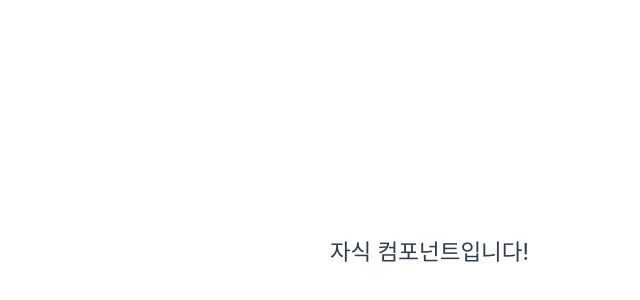
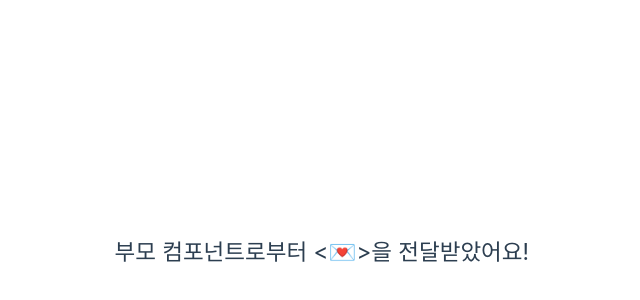
Before and after one commit to dana096-hello-vue/dana096-hello-vue.github.io, a Vue app: page / in a window 1280 px wide. Shown: the part 148-448 px from the top of the page, without its empty margins (111-751 px from the left). Built offline with nearby package versions, Linux system fonts and the light colour scheme.

Commit message:
3.1 components-2

```diff
--- a/package.json
+++ b/package.json
@@ -1,6 +1,6 @@
 {
   "name": "dana096-hello-vue.github.io",
-  "version": "0.2.9",
+  "version": "0.3.1",
   "private": true,
   "type": "module",
   "scripts": {
--- a/src/App.vue
+++ b/src/App.vue
@@ -1,7 +1,9 @@
 <script setup>
+import { ref } from 'vue'
 import Child from './components/Child.vue'
+const pocketMoney = ref('부모 컴포넌트로부터 <💌>을 전달받았어요!')
 </script>
 
 <template>
-<Child />
+<Child :pocketMoney="pocketMoney" />
 </template>
--- a/src/components/Child.vue
+++ b/src/components/Child.vue
@@ -1,3 +1,9 @@
+<script setup>
+const props = defineProps({
+	pocketMoney: String
+})
+</script>
+
 <template>
-	<h2>자식 컴포넌트입니다!</h2>
+	<h2>{{ pocketMoney || '용돈이 아직 전달되지 않았습니다!' }}</h2>
 </template>
```
